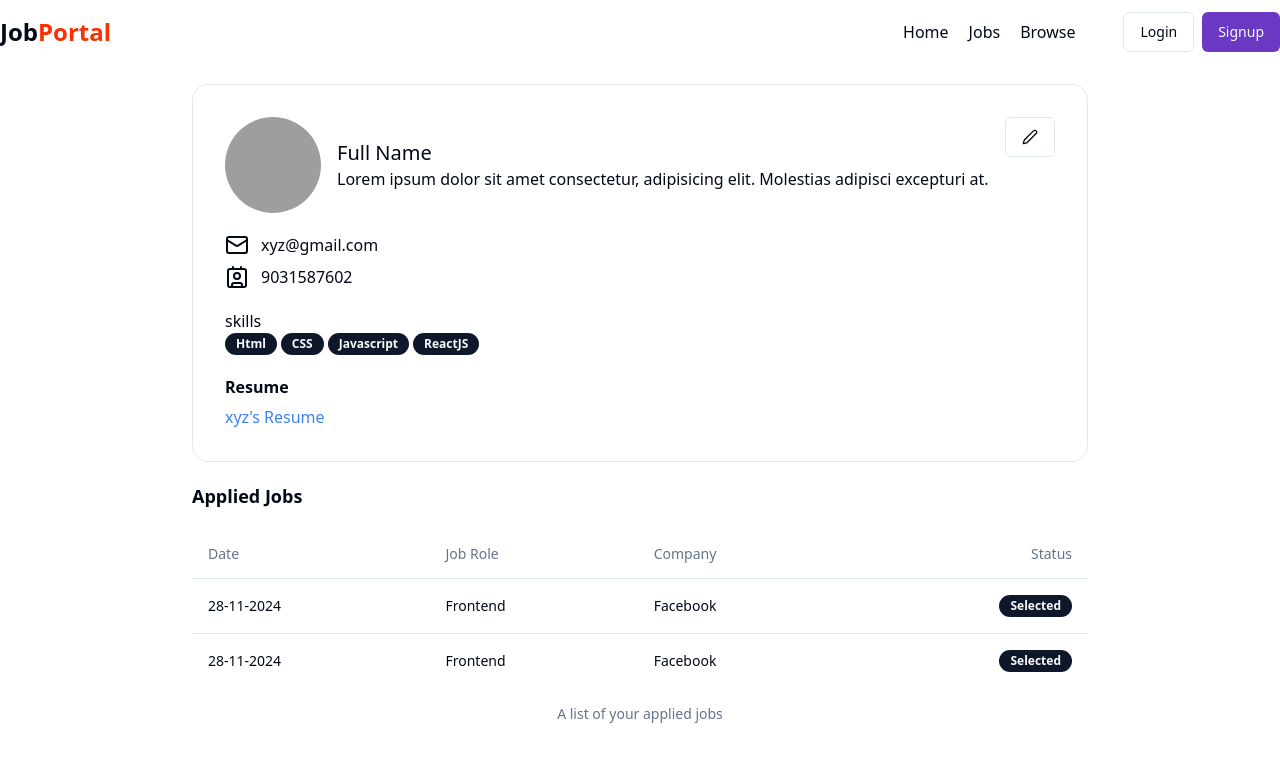
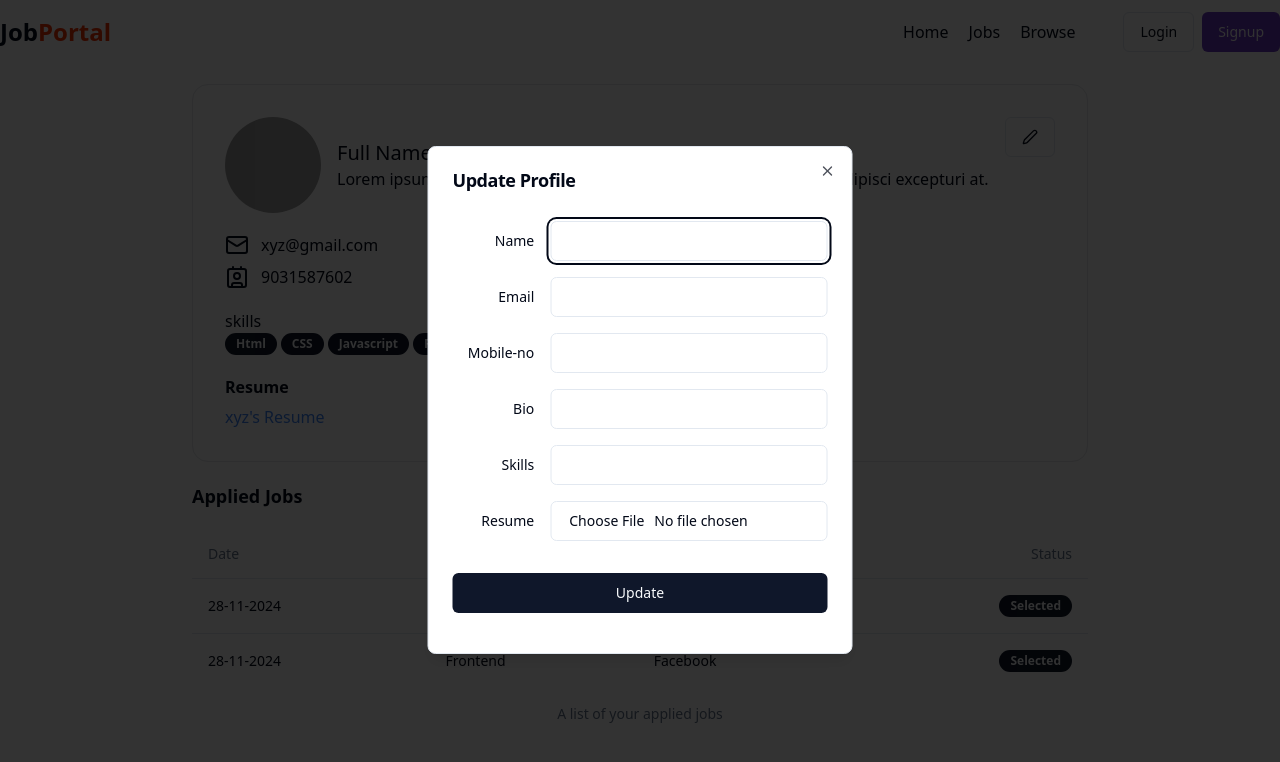
Before and after one commit to Tirth02/Job-Portal-MERN-stack-project-, a React (Vite) app in the folder frontend/: page /profile in a window 1280 px wide. Both pictures are taken after a click on the button 1030 px from the left and 137 px from the top of the page. Shown: the top 762 px of the page. Built offline with nearby package versions, Linux system fonts and the light colour scheme; grey boxes are pictures that could not be loaded.

Commit message:
Update profile popup page created

```diff
--- a/frontend/package.json
+++ b/frontend/package.json
@@ -11,6 +11,7 @@
   },
   "dependencies": {
     "@radix-ui/react-avatar": "^1.1.1",
+    "@radix-ui/react-dialog": "^1.1.2",
     "@radix-ui/react-label": "^2.1.0",
     "@radix-ui/react-popover": "^1.1.2",
     "@radix-ui/react-radio-group": "^1.2.1",
--- a/frontend/src/components/Profile.jsx
+++ b/frontend/src/components/Profile.jsx
@@ -1,4 +1,4 @@
-import React from "react";
+import React, { useState } from "react";
 import Navbar from "./shared/Navbar";
 import { Avatar, AvatarImage } from "./ui/avatar";
 import { Contact, Mail, Pen } from "lucide-react";
@@ -6,9 +6,11 @@
 import { Badge } from "./ui/badge";
 import { Label } from "./ui/label";
 import AppliedJobTable from "./AppliedJobTable";
+import UpdateProfileDialog from "./UpdateProfileDialog";
 
 const Profile = () => {
   const skills = ["Html","CSS","Javascript","ReactJS"];
+  const [open,setOpen] = useState(false);
   const isResume = true;
   return (
     <div>
@@ -30,7 +32,7 @@
               </p>
             </div>
           </div>
-          <Button className="text-right " variant="outline">
+          <Button className="text-right " variant="outline" onClick={() =>setOpen(true)}>
             <Pen />
           </Button>
         </div>
@@ -63,6 +65,7 @@
             <h1 className="font-bold text-lg my-5">Applied Jobs</h1>
             <AppliedJobTable/>
         </div>
+        <UpdateProfileDialog open={open} setOpen={setOpen}/>
     </div>
   );
 };
--- /dev/null
+++ b/frontend/src/components/UpdateProfileDialog.jsx
@@ -0,0 +1,68 @@
+import React, { useState } from "react";
+import { Dialog, DialogContent, DialogFooter, DialogHeader, DialogTitle } from "./ui/dialog";
+import { Label } from "./ui/label";
+import { Input } from "./ui/input";
+import { Loader2 } from "lucide-react";
+import { Button } from "./ui/button";
+
+const UpdateProfileDialog = ({ open, setOpen }) => {
+    const [loading,setLoading] = useState(false);
+  return (
+    <div>
+      <Dialog open={open}>
+        <DialogContent className="sm:max-w-[425px]" onInteractOutside={() => setOpen(false)}>
+          <DialogHeader>
+            <DialogTitle>Update Profile</DialogTitle>
+          </DialogHeader>
+          <form>
+            <div className="grid gap-4 py-4">
+              <div className="grid grid-cols-4 items-center gap-4">
+                <Label htmlFor="name" className="text-right">
+                  Name
+                </Label>
+                <Input id="name" name="name" className="col-span-3" />
+              </div>
+              <div className="grid grid-cols-4 items-center gap-4">
+                <Label htmlFor="email" className="text-right">
+                  Email
+                </Label>
+                <Input id="email" name="email" className="col-span-3" />
+              </div>
+              <div className="grid grid-cols-4 items-center gap-4">
+                <Label htmlFor="number" className="text-right">
+                  Mobile-no
+                </Label>
+                <Input id="number" name="number" className="col-span-3" />
+              </div>
+              <div className="grid grid-cols-4 items-center gap-4">
+                <Label htmlFor="bio" className="text-right">
+                  Bio
+                </Label>
+                <Input id="bio" name="bio" className="col-span-3" />
+              </div>
+              <div className="grid grid-cols-4 items-center gap-4">
+                <Label htmlFor="skills" className="text-right">
+                  Skills
+                </Label>
+                <Input id="skills" name="skills" className="col-span-3" />
+              </div>
+              <div className="grid grid-cols-4 items-center gap-4">
+                <Label htmlFor="resume" className="text-right">
+                  Resume
+                </Label>
+                <Input id="resume" name="resume" className="col-span-3" type="file" accept="application/pdf" />
+              </div>
+            </div>
+            <DialogFooter>
+            {
+            loading ? <Button className="w-full my-4"><Loader2 className="mr-2 h-4 w-4 animate-spin"/>Please wait</Button> : <Button type="submit" className="w-full my-4">Update</Button>
+            }
+            </DialogFooter>
+          </form>
+        </DialogContent>
+      </Dialog>
+    </div>
+  );
+};
+
+export default UpdateProfileDialog;
--- /dev/null
+++ b/frontend/src/components/ui/dialog.jsx
@@ -0,0 +1,94 @@
+import * as React from "react"
+import * as DialogPrimitive from "@radix-ui/react-dialog"
+import { X } from "lucide-react"
+
+import { cn } from "@/lib/utils"
+
+const Dialog = DialogPrimitive.Root
+
+const DialogTrigger = DialogPrimitive.Trigger
+
+const DialogPortal = DialogPrimitive.Portal
+
+const DialogClose = DialogPrimitive.Close
+
+const DialogOverlay = React.forwardRef(({ className, ...props }, ref) => (
+  <DialogPrimitive.Overlay
+    ref={ref}
+    className={cn(
+      "fixed inset-0 z-50 bg-black/80  data-[state=open]:animate-in data-[state=closed]:animate-out data-[state=closed]:fade-out-0 data-[state=open]:fade-in-0",
+      className
+    )}
+    {...props} />
+))
+DialogOverlay.displayName = DialogPrimitive.Overlay.displayName
+
+const DialogContent = React.forwardRef(({ className, children, ...props }, ref) => (
+  <DialogPortal>
+    <DialogOverlay />
+    <DialogPrimitive.Content
+      ref={ref}
+      className={cn(
+        "fixed left-[50%] top-[50%] z-50 grid w-full max-w-lg translate-x-[-50%] translate-y-[-50%] gap-4 border bg-background p-6 shadow-lg duration-200 data-[state=open]:animate-in data-[state=closed]:animate-out data-[state=closed]:fade-out-0 data-[state=open]:fade-in-0 data-[state=closed]:zoom-out-95 data-[state=open]:zoom-in-95 data-[state=closed]:slide-out-to-left-1/2 data-[state=closed]:slide-out-to-top-[48%] data-[state=open]:slide-in-from-left-1/2 data-[state=open]:slide-in-from-top-[48%] sm:rounded-lg",
+        className
+      )}
+      {...props}>
+      {children}
+      <DialogPrimitive.Close
+        className="absolute right-4 top-4 rounded-sm opacity-70 ring-offset-background transition-opacity hover:opacity-100 focus:outline-none focus:ring-2 focus:ring-ring focus:ring-offset-2 disabled:pointer-events-none data-[state=open]:bg-accent data-[state=open]:text-muted-foreground">
+        <X className="h-4 w-4" />
+        <span className="sr-only">Close</span>
+      </DialogPrimitive.Close>
+    </DialogPrimitive.Content>
+  </DialogPortal>
+))
+DialogContent.displayName = DialogPrimitive.Content.displayName
+
+const DialogHeader = ({
+  className,
+  ...props
+}) => (
+  <div
+    className={cn("flex flex-col space-y-1.5 text-center sm:text-left", className)}
+    {...props} />
+)
+DialogHeader.displayName = "DialogHeader"
+
+const DialogFooter = ({
+  className,
+  ...props
+}) => (
+  <div
+    className={cn("flex flex-col-reverse sm:flex-row sm:justify-end sm:space-x-2", className)}
+    {...props} />
+)
+DialogFooter.displayName = "DialogFooter"
+
+const DialogTitle = React.forwardRef(({ className, ...props }, ref) => (
+  <DialogPrimitive.Title
+    ref={ref}
+    className={cn("text-lg font-semibold leading-none tracking-tight", className)}
+    {...props} />
+))
+DialogTitle.displayName = DialogPrimitive.Title.displayName
+
+const DialogDescription = React.forwardRef(({ className, ...props }, ref) => (
+  <DialogPrimitive.Description
+    ref={ref}
+    className={cn("text-sm text-muted-foreground", className)}
+    {...props} />
+))
+DialogDescription.displayName = DialogPrimitive.Description.displayName
+
+export {
+  Dialog,
+  DialogPortal,
+  DialogOverlay,
+  DialogClose,
+  DialogTrigger,
+  DialogContent,
+  DialogHeader,
+  DialogFooter,
+  DialogTitle,
+  DialogDescription,
+}
```
Also changed, not shown: 1 other file (tests, documents, lock files or other folders).
